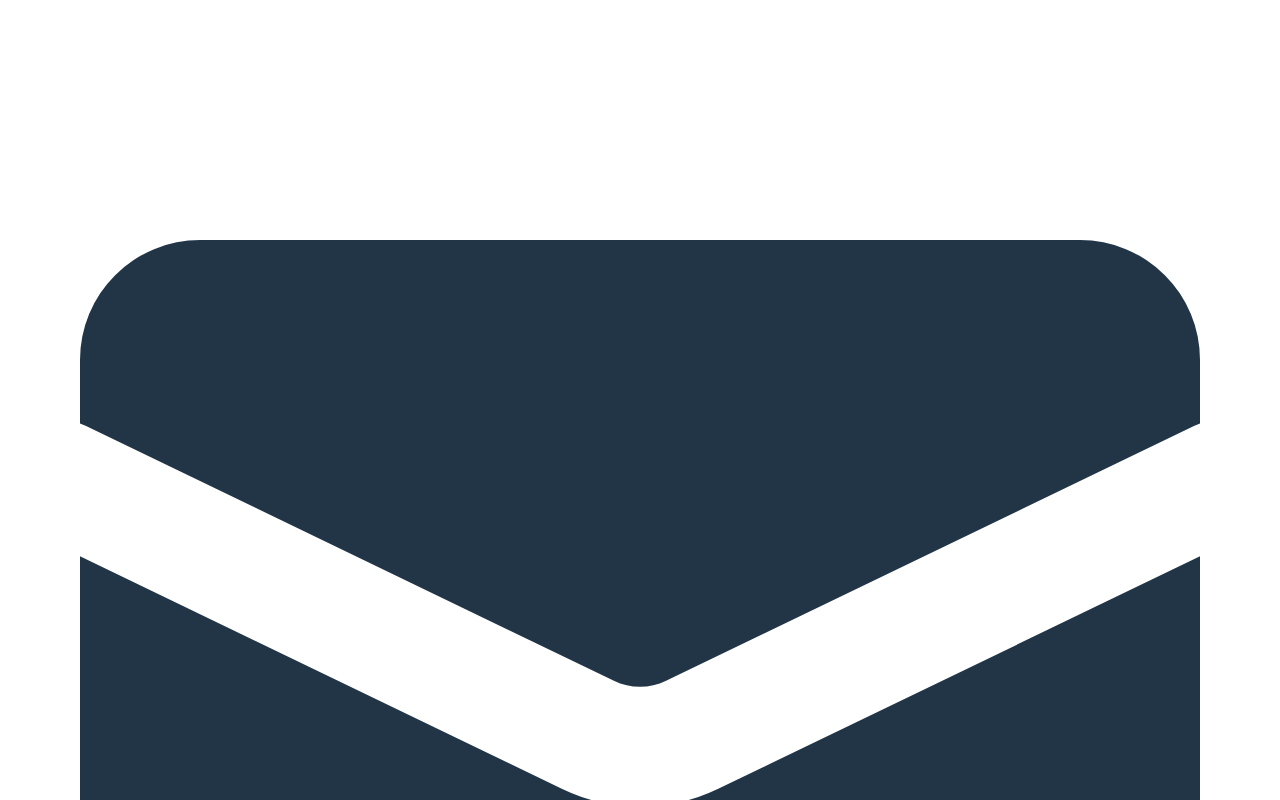
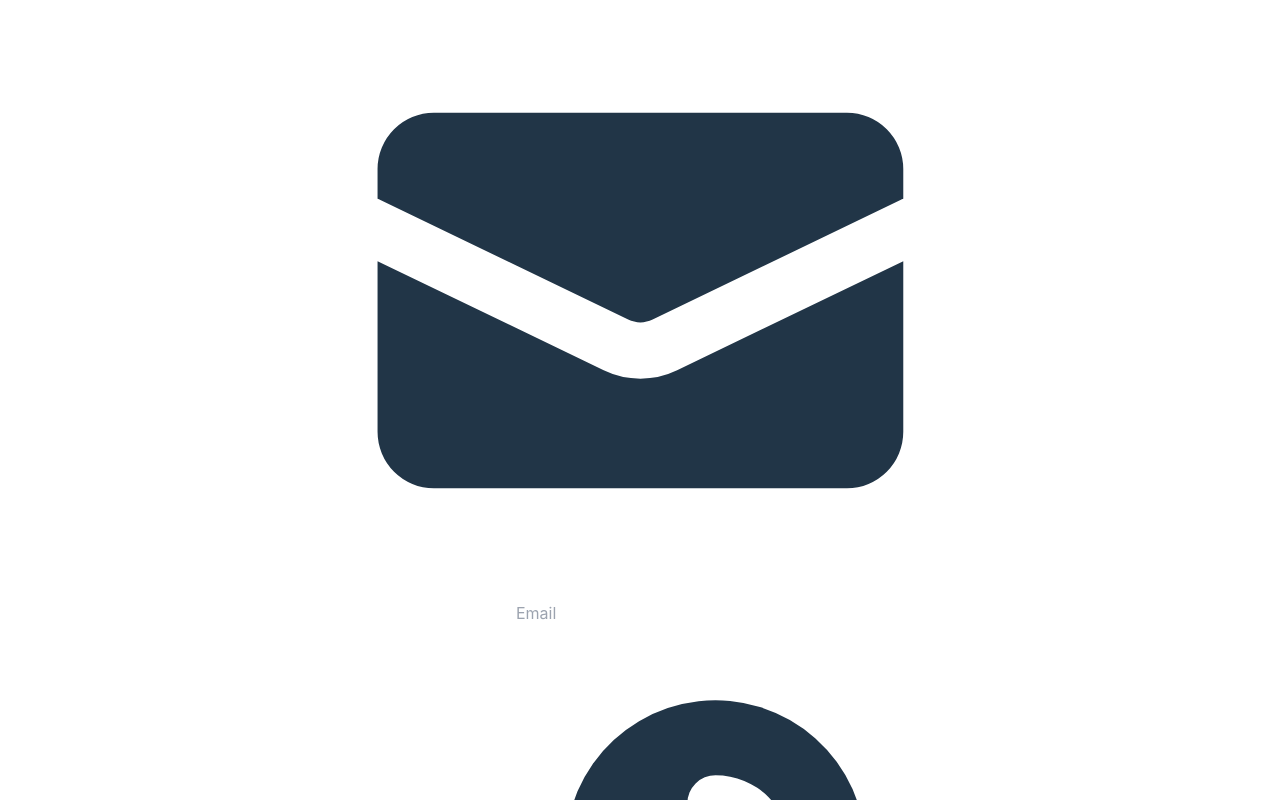
Before and after one commit to ApenasGabs/personal-blog, a React (Vite) app: page /login in a window 1280 px wide. Shown: the top 800 px of the page. Built offline with nearby package versions, Linux system fonts and the light colour scheme.

Commit message:
Corrigidos estilos do componente App.css e adicionada rota para o componente Theme em App.tsx

```diff
--- a/src/App.css
+++ b/src/App.css
@@ -3,6 +3,10 @@
   margin: 0 auto;
   text-align: center;
   overflow: hidden;
+  display: flex;
+  align-items: center;
+  justify-content: space-between;
+  flex-direction: column;
 }
 
 .logo {
--- a/src/components/navbar/Navbar.tsx
+++ b/src/components/navbar/Navbar.tsx
@@ -4,7 +4,6 @@ import { Link } from "react-router-dom";
 
 const Navbar = () => {
   const { user } = useContext(AuthContext);
-  console.log("user: ", user);
 
   return (
     <div className="navbar bg-base-100 w-full ">
--- a/src/contexts/AuthContext.tsx
+++ b/src/contexts/AuthContext.tsx
@@ -46,7 +46,6 @@ export function AuthProvider({ children }: AuthProviderProps) {
       alert("Logged in!");
       setIsLoading(false);
     } catch (error) {
-      console.log(error);
       alert(`${error}`);
       setIsLoading(false);
     }
--- a/src/pages/login/Login.tsx
+++ b/src/pages/login/Login.tsx
@@ -18,8 +18,6 @@ const Login = () => {
   }, [navigate, user]);
 
   const handleInputChange = (e: ChangeEvent<HTMLInputElement>) => {
-    console.log("e: ", e);
-
     setUserCredentials({
       ...userCredentials,
       [e.target.name]: e.target.value,
```
